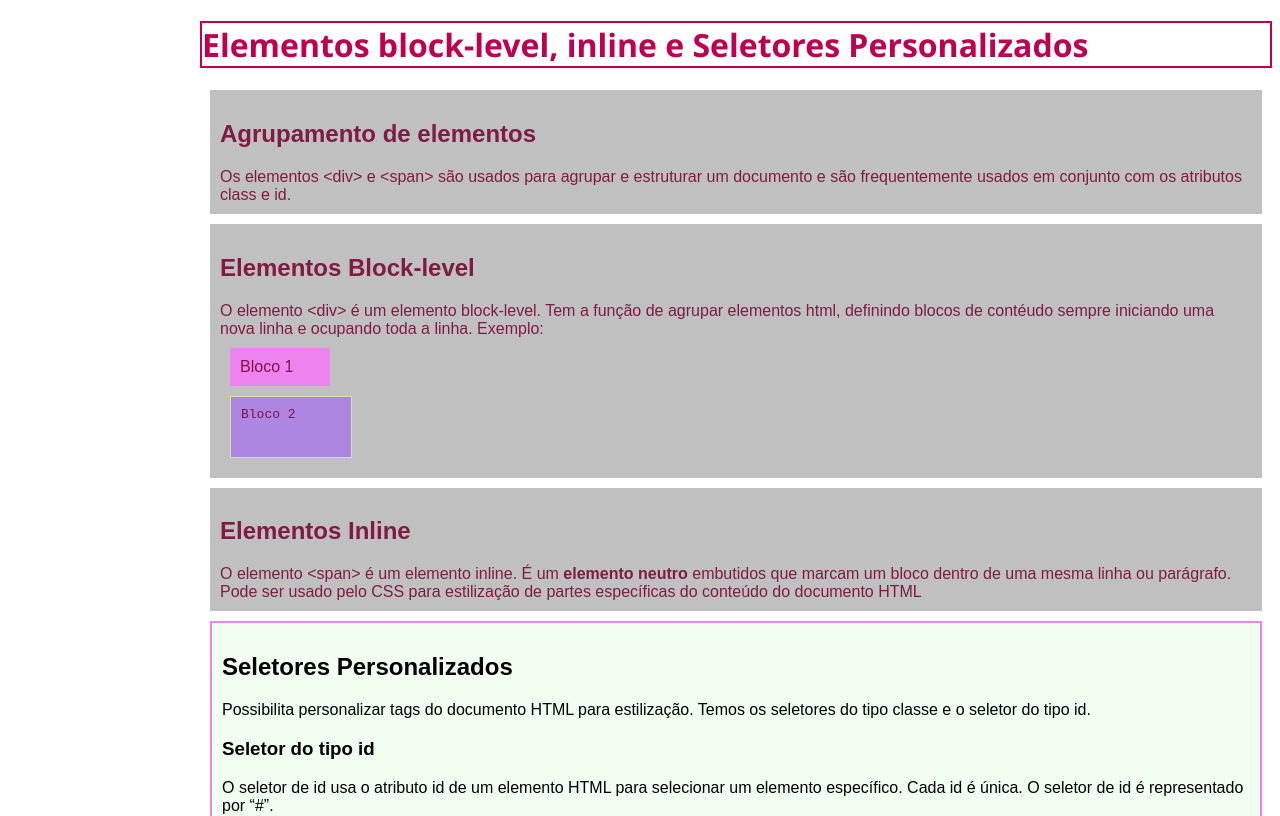
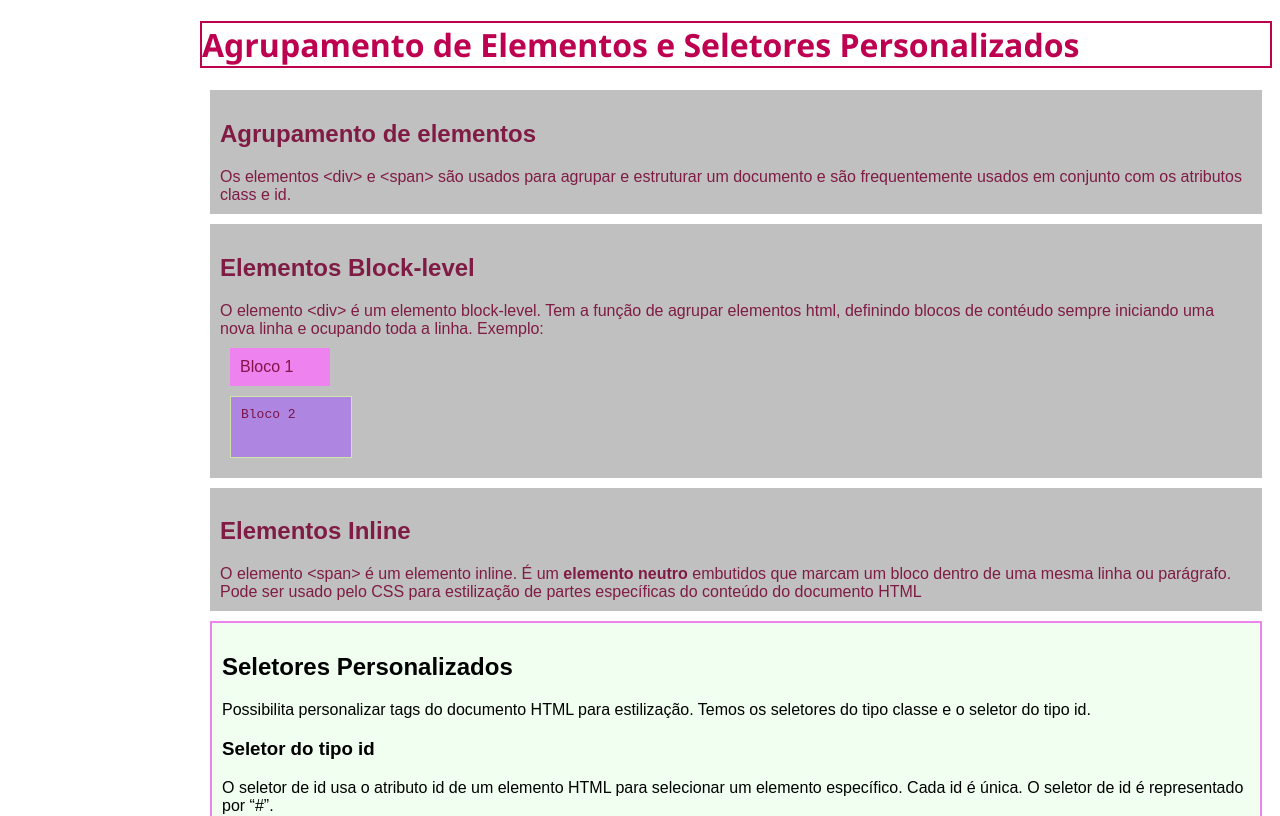
Before and after one commit to HelenaSuzuki/Trilha-do-aprendizado, a plain HTML site: page RDE12/RDE12_Helena_Suzuki.html in a window 1280 px wide. Shown: the top 816 px of the page. Drawn offline with Linux system fonts and the light colour scheme.

Commit message:
rde12 linkado

```diff
--- a/RDE12/RDE12_Helena_Suzuki.html
+++ b/RDE12/RDE12_Helena_Suzuki.html
@@ -9,7 +9,7 @@
 </head>
 <body>
 
-    <h1 id="principal">Elementos block-level, inline e Seletores Personalizados</h1>
+    <h1 id="principal">Agrupamento de Elementos e Seletores Personalizados</h1>
 
         <div class="agrupamento">
             <h2>Agrupamento de elementos</h2>
```
Also changed, not shown: index.htm (+1 -0 lines).
